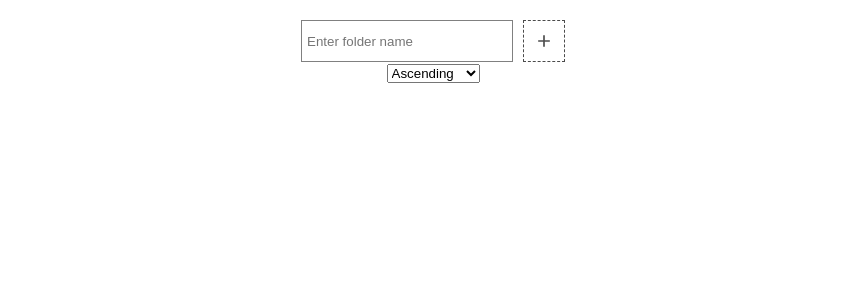
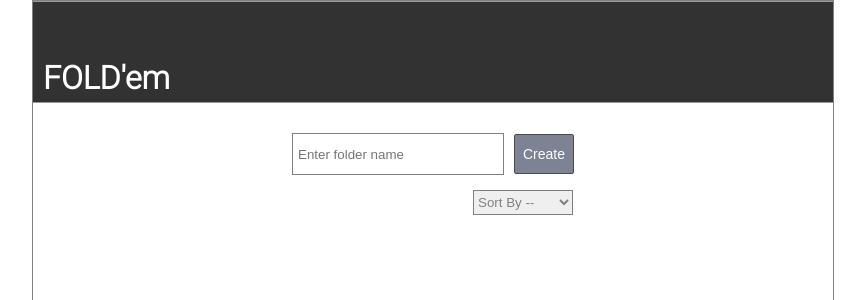
Before and after one commit to Farina03/folder-ui, a React (Create React App) app: page / in a window 1280 px wide. Shown: the top 300 px of the page, without its empty margins (207-1072 px from the left). Built offline with nearby package versions, Linux system fonts and the light colour scheme.

Commit message:
ui-improved

```diff
--- a/src/App.css
+++ b/src/App.css
@@ -1,5 +1,8 @@
 .App {
-  text-align: center;
+  display: flex;
+  justify-content: center;
+  width: 100%;
+  min-height: 100vh;
 }
 
 @media (prefers-reduced-motion: no-preference) {
--- a/src/components/AddButton.jsx
+++ b/src/components/AddButton.jsx
@@ -4,9 +4,9 @@ import AddIcon from '@mui/icons-material/Add';
 
 const AddButton = (props) => {
   return (
-    <div className='add-button' onClick={props.handleClick}>
-    <AddIcon fontSize='small'/>
-    </div>
+    <button className='add-button' onClick={props.handleClick}>Create
+    {/* <AddIcon style={{color: "white", backgroundColor:"black"}} fontSize='medium'/> */}
+    </button>
   )
 }
 
--- a/src/components/MainPage.jsx
+++ b/src/components/MainPage.jsx
@@ -9,13 +9,9 @@ const MainPage = () => {
     const [parent, setParent] = useState(0)
     const [folderName, setFolderName] = useState("")
     const [folders, setFolders] = useState({
-        // id1: {id: "id1", title: 'Folder 1', parent: 0, child: []},
-        // id2: {id: "id2", title: 'Folder 2', parent: 0, child: ['id3']},
-        // id3: {id: "id3", title: 'Folder 2.1', parent: 'id2', child: ['id5']},
-        // id5: {id: "id5", title: 'Folder 2.1.1', parent: 'id3', child: []},
+        // id1: {id: "id1", title: 'Folder 1', parent: 0, child: []}
     });
-    //const [currentFolders, setCurrentFolders] = useState({})
-    const [selectedOption, setSelectedOption] = useState("asc")
+    const [selectedOption, setSelectedOption] = useState("")
     const [sortedArray, setSortedArray] = useState([])
 
     function handleCreate() {
@@ -39,46 +35,32 @@ const MainPage = () => {
             setFolderName("");
         }
     }
+
     function handleFolderName(event) {
         setFolderName(event.target.value)
     }
-    // function sortedObject(foldersTitleArray) {
-    //     let tempObj = {}
-    //     foldersTitleArray.map(item => {
-    //         tempObj = {...tempObj,
-    //                     [item[1]]: folders[item[1]]}
-    //         // setCurrentFolders({
-    //         //     ...currentFolders,
-    //         //     [item[1]]: folders[item[1]]
-    //         // })
-    //         // return {...tempObj,
-    //         //         [item[1]]: folders[item[1]]}
-    //     })
-    //     console.log(tempObj, "temp")
-    //     setCurrentFolders({...tempObj})
-    //     console.log(currentFolders, "sorted temp obj")
-    // }
-    function handleSort(opt, folders, parent) {
-        setSelectedOption(opt)
-        sorter(opt, folders)
+
+    function handleSort(event, folders) {
+        const {value} = event.target
+        setSelectedOption(value)
+        sorter(value, folders)
     }
+
     function sorter(opt, folders) {
-        //setSelectedOption(opt)
         let foldersTitleArray = Object.keys(folders).map(item => {
             return [folders[item].title, folders[item].id]
         })
-        //let defaultSortedArray = [...foldersTitleArray]
-        //console.log(foldersTitleArray, "before")
-        //if(selectedOption === "default") setSortedArray(defaultSortedArray)
-        opt === "asc" ? foldersTitleArray.sort() :
-        foldersTitleArray.sort().reverse()
+        if(opt === "default") setSortedArray(foldersTitleArray)
+        else if(opt === "asc") foldersTitleArray.sort()
+        else foldersTitleArray.sort().reverse()
         setSortedArray(foldersTitleArray)
-        //console.log(foldersTitleArray, "sorted")
-        //console.log(opt)
     }
 
     return (
         <div className='main-page'>
+            <div className='navbar-div'>
+                <div className='navbar-title'>FOLD'em</div>
+            </div>
             <div className='input-div'>
                 <input className='input-field' type='text' value={folderName}
                     onChange={(event) => handleFolderName(event)}
@@ -89,18 +71,21 @@ const MainPage = () => {
                 <AddButton handleClick={handleCreate}/>
             </div>
             <div className='sort-options-div'>
-                <select value={selectedOption} onChange={(event) => handleSort(event.target.value, folders, parent)}>
-                    {/* <option value="default">Default</option> */}
+                {/* <label className="sort-label" for="sortoption">Sort By</label> */}
+                <select className="sort-options" id="sortopt" value={selectedOption}
+                        onChange={(event) => handleSort(event, folders)}>
+                    <option value="">Sort By --</option>
+                    <option value="default">Default</option>
                     <option value="asc">Ascending</option>
                     <option value="desc">Descending</option>
                 </select>
+            </div>
+            <Path parent={parent} folders={folders} setParent={setParent} />
 
-            </div>
-            <div className='folder-div'>
-                <Path parent={parent} folders={folders} setParent={setParent} />
-                <Folders opt={selectedOption} sortedArray={sortedArray} sorter={sorter} parent={parent} folders={folders} setParent={setParent}
-                        setFolders={setFolders} />
-            </div>
+            <Folders opt={selectedOption} sortedArray={sortedArray} sorter={sorter} parent={parent}
+                    folders={folders} setParent={setParent} setFolders={setFolders} />
+                    {/* folder had an outer div that i deleted */}
+
         </div>
     )
 }
--- a/src/components/Path.jsx
+++ b/src/components/Path.jsx
@@ -11,9 +11,11 @@ const Path = ({parent, folders, setParent}) => {
             if(temp === 0) path.push(0)
         }
     }
+
     function handleNavigation(item, setParent) {
         setParent(item.id)
     }
+
   return (
         <div className='crumb-outer-div'>
             {path.reverse().map(item => {
--- a/src/components/addbutton.css
+++ b/src/components/addbutton.css
@@ -1,7 +1,10 @@
 .add-button {
-    height: 30px;
-    width: 30px;
-    border: .5px dashed black;
+    height: 40px;
+    width: 60px;
+    color: white;
+    font-size: 14px;
+    border: .5px solid black;
+    border-radius: 2px;
     opacity: 70%;
     display: flex;
     align-items: center;
@@ -9,4 +12,10 @@
     cursor: pointer;
     margin: 20px 0 0 10px;
     padding: 5px;
+    background-color: #474E68;
+    /* background-color: black; */
 }
+.add-button:hover {
+    transform: scale(110%);
+    background-color: black;
+}
--- a/src/components/folder.css
+++ b/src/components/folder.css
@@ -1,7 +1,9 @@
 .folder-outer-div {
     display: flex;
     align-items: center;
-    justify-content: center;
+    justify-content: flex-start;
+    width: 100%;
+    flex-wrap: wrap;
 }
 
 .folder-div {
@@ -9,24 +11,37 @@
     flex-direction: column;
     align-items: center;
     justify-content: center;
-    margin: 15px 15px 0 0;
-    opacity: 80%;
+    margin: 20px 20px;
+    opacity: 65%;
     position: relative;
+    /* border: .5px solid gray;
+    padding: 5px; */
 }
-
+.folder-div:hover {
+    transform: scale(110%);
+    opacity: 90%;
+}
+.color-div {
+    display: flex;
+    justify-content: flex-end;
+    width: 100%;
+}
+.colors {
+    height: 20px;
+    width: 80px;
+    border: .5px solid gray;
+    margin: 5px;
+    color: gray;
+}
 .folder {
     border: 1px solid gray;
     border-radius: 5px;
-    height: 70px;
-    width: 70px;
+    height: 80px;
+    width: 150px;
     display: flex;
     justify-content: center;
     align-items: center;
     cursor: pointer;
-}
-
-.folder-icon {
-    font-size: x-large;
 }
 
 .title {
@@ -34,24 +49,32 @@
     font-size: 14px;
 }
 
-.homeicon-div {
-    height: 30px;
-    width: 30px;
-    border: .5px solid gray;
-    display: flex;
-    align-items: center;
-    justify-content: center;
-    cursor: pointer;
-}
-.delete-div {
+/* .delete-div {
     position: absolute;
     height: 5px;
     width: 5px;
     margin-top: 10px;
-}
-
-.breadcrumbs-div {
+} */
+.delete-alert-btn {
+    position: absolute;
+    height: 30px;
+    width: 45px;
+    margin-top: 45px;
+    margin-left: 98px;
+    /* margin: 50px 50px 0 0; */
     display: flex;
     align-items: center;
     justify-content: center;
+    border: .5px solid black;
+    background-color: #B6BBC4;
+    border-radius: 2px;
+    font-size: 12px;
+    opacity: 50%;
+    font-weight: 400;
 }
+.delete-alert-btn:hover{
+    background-color: #B6BBC4;
+    border-color: black;
+    transform: scale(110%);
+    opacity: 80%;
+}
--- a/src/components/mainpage.css
+++ b/src/components/mainpage.css
@@ -1,16 +1,30 @@
 .main-page {
     display: flex;
     flex-direction: column;
+    width: 800px;
     align-items: center;
-    justify-content: center;
+    border: .5px solid gray;
+    /* background-color: aqua; */
 }
-.folder-div {
+.navbar-div {
+    height: 100px;
+    width: 100%;
+    border-bottom: .5px;
+    border-color: gray;
+    border: .5px solid gray;
     display: flex;
-    flex-wrap: wrap;
-    justify-content: center;
-    align-items: center;
+    align-items: flex-end;
+    justify-content: flex-start;
+    background-color: black;
+    opacity: 80%;
 }
-
+.navbar-title {
+    margin-bottom: 5px;
+    margin-left: 10px;
+    color: white;
+    font-size: 32px;
+    font-weight: 600;
+}
 .input-field {
     margin-top: 20px;
     height: 30px;
@@ -22,4 +36,26 @@
     display: flex;
     align-items: center;
     justify-content: center;
+    margin: 10px;
 }
+.sort-options-div {
+    display: flex;
+    align-items: center;
+    justify-content: flex-end;
+    flex-direction: column;
+    /* background-color: gray; */
+    margin-left: 180px;
+    width: 100px;
+}
+.sort-options {
+    height: 25px;
+    width: 100px;
+    border: .5px solid gray;
+    margin: 5px;
+    color: gray;
+}
+.sort-label {
+    font-size: 12px;
+    margin-top: 10px;;
+    margin-bottom: 2px;
+}
--- a/src/components/path.css
+++ b/src/components/path.css
@@ -2,7 +2,9 @@
     display: flex;
     align-items: center;
     justify-content: center;
-
+    margin-top: 15px;
+    margin-right: auto;
+    padding-left: 20px;
 }
 .crumb-outer-div > * {
     cursor: pointer;
@@ -18,6 +20,3 @@
     cursor: pointer;
     color: #365486;
 }
-.alertbox-div :onclick {
-    visibility: hidden;
-}
--- a/src/index.css
+++ b/src/index.css
@@ -1,6 +1,6 @@
 body {
   margin: 0;
-  font-family: -apple-system, BlinkMacSystemFont, 'Segoe UI', 'Roboto', 'Oxygen',
+  font-family: 'Roboto', 'Oxygen',
     'Ubuntu', 'Cantarell', 'Fira Sans', 'Droid Sans', 'Helvetica Neue',
     sans-serif;
   -webkit-font-smoothing: antialiased;
```
Also changed, not shown: src/components/Folders.jsx (+8 -11 lines), src/components/MainPage copy.jsx (deleted, +0 -66 lines).
